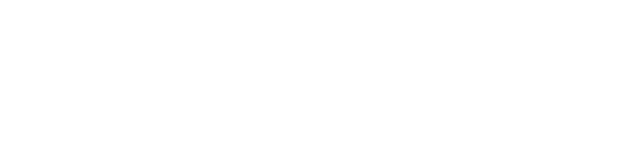
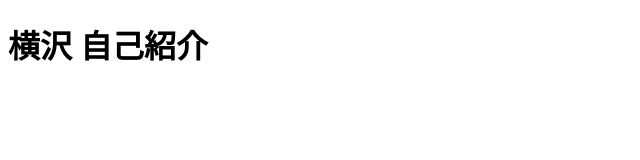
Before and after one commit to yokozawa0701/yatsumonji-git-lesson, a plain HTML site: page index.html in a window 1280 px wide. Shown: the whole page, without its empty margins (0-640 px from the left). Drawn offline with Linux system fonts and the light colour scheme.

Commit message:
h1の追加

```diff
--- a/index.html
+++ b/index.html
@@ -4,5 +4,6 @@
 <head>
 </head>
 <body>
+  <h1>横沢 自己紹介</h1>
 </body>
 </html>
```
